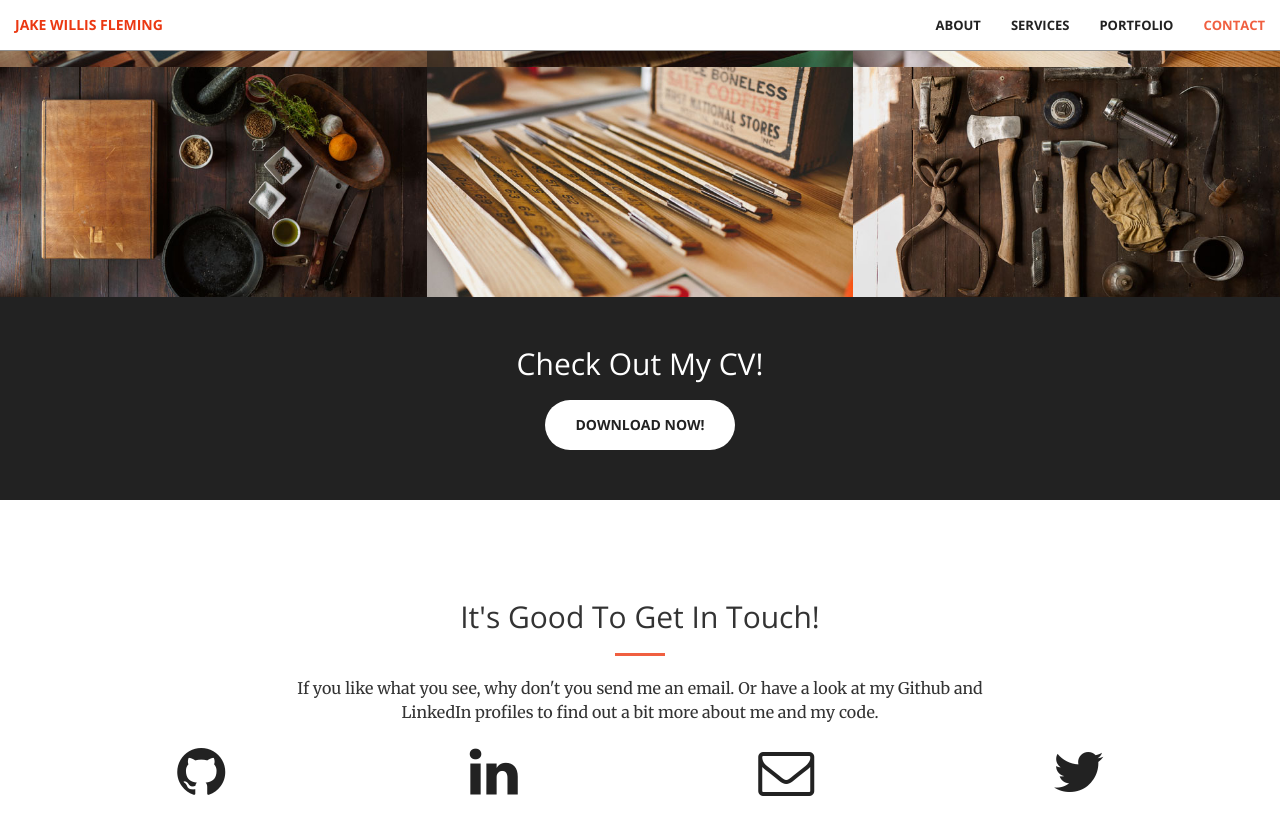
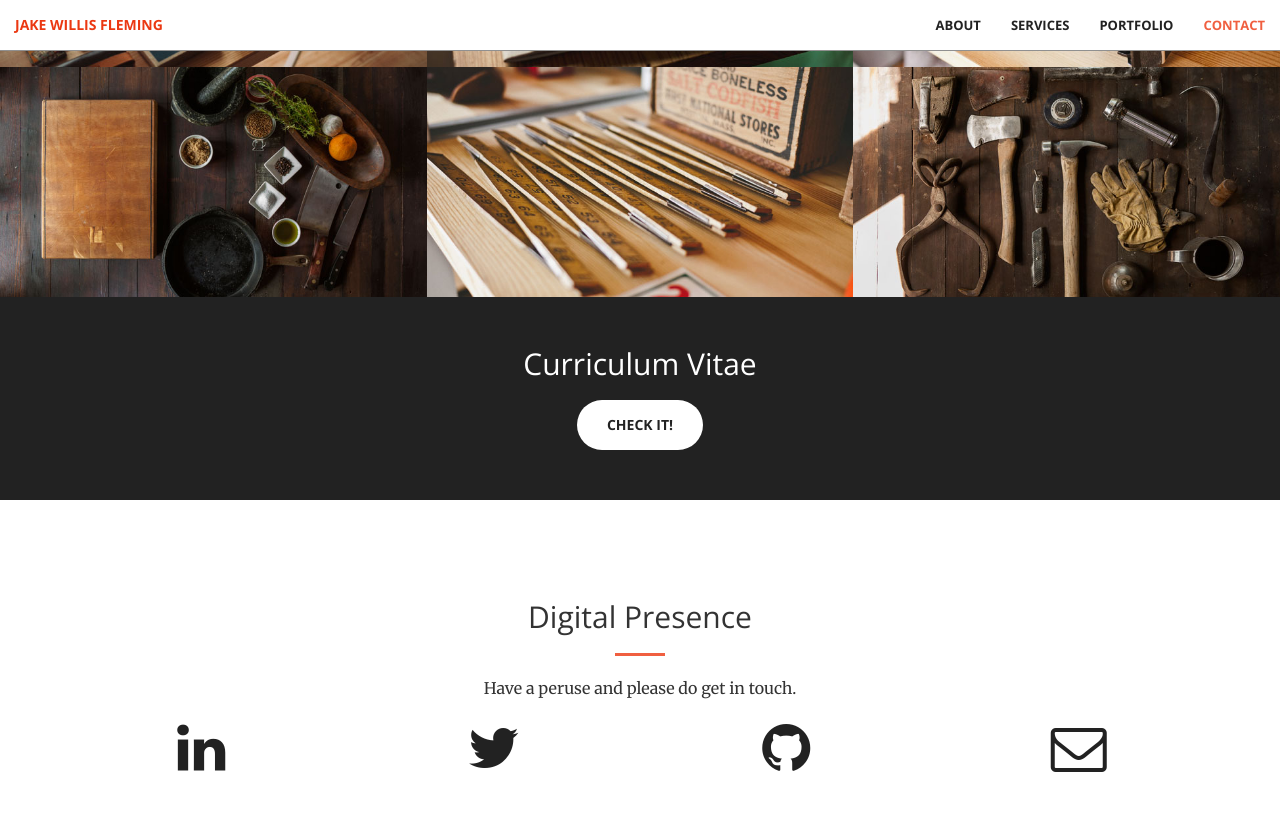
Before and after one commit to JakeyPedz/JakeyPedz.github.io, a Jekyll site: the page built from index.html, in a window 1280 px wide and 900 px high, scrolled down 2129 px. Shown: the top 835 px of the window. Built offline with Jekyll 4.4.1, drawn with Linux system fonts in a browser that asks for light colours.

Commit message:
just need to add projects, CV and picture

```diff
--- a/_includes/aside.html
+++ b/_includes/aside.html
@@ -1,8 +1,8 @@
-  <aside class="bg-dark">
+    <aside class="bg-dark">
       <div class="container text-center">
           <div class="call-to-action">
-              <h2>Check Out My CV!</h2>
-              <a href="#" class="btn btn-default btn-xl wow tada">Download Now!</a>
+              <h2>Curriculum Vitae</h2>
+              <a href="../Jake_CV.pdf" target="_blank" class="btn btn-default btn-xl wow tada" style="visibility: visible; animation-name: tada;">Check it!</a>
           </div>
       </div>
   </aside>
--- a/_includes/contact.html
+++ b/_includes/contact.html
@@ -2,30 +2,30 @@
     <div class="container">
         <div class="row">
             <div class="col-lg-8 col-lg-offset-2 text-center">
-                <h2 class="section-heading">It's Good To Get In Touch!</h2>
+                <h2 class="section-heading">Digital Presence</h2>
                 <hr class="primary">
-                <p>If you like what you see, why don't you send me an email. Or have a look at my Github and LinkedIn profiles to find out a bit more about me and my code.</p>
-            </div>
-            <div class="col-lg-3 col-md-6 text-center">
-                <a href="https://github.com/{{ site.github_username }}" target="_blank">
-                <i class="fa fa-github fa-3x wow bounceIn" data-wow-delay=".1s"></i>
-                </a>
+                <p>Have a peruse and please do get in touch.</p>
             </div>
             <div class="col-lg-3 col-md-6 text-center">
                 <a href="https://linkedin.com/in/jakewillisfleming" target="_blank">
                     <i class="fa fa-linkedin fa-3x wow bounceIn" data-wow-delay=".1s"></i>
                 </a>
             </div>
+           <div class="col-lg-3 col-md-6 text-center">
+               <a href="https://twitter.com/{{ site.twitter_username }}" target="_blank">
+               <i class="fa fa-twitter fa-3x wow bounceIn" data-wow-delay=".1s"></i>
+               </a>
+           </div>
+           <div class="col-lg-3 col-md-6 text-center">
+               <a href="https://github.com/{{ site.github_username }}" target="_blank">
+               <i class="fa fa-github fa-3x wow bounceIn" data-wow-delay=".1s"></i>
+               </a>
+           </div>
             <div class="col-lg-3 col-md-6 text-center">
                 <a href="mailto:{{ site.email }}">
                 <i class="fa fa-envelope-o fa-3x wow bounceIn" data-wow-delay=".1s"></i>
                 </a>
             </div>
-            <div class="col-lg-3 col-md-6 text-center">
-                <a href="https://twitter.com/{{ site.twitter_username }}" target="_blank">
-                <i class="fa fa-twitter fa-3x wow bounceIn" data-wow-delay=".1s"></i>
-                </a>
-            </div>
         </div>
     </div>
 </section>
```
